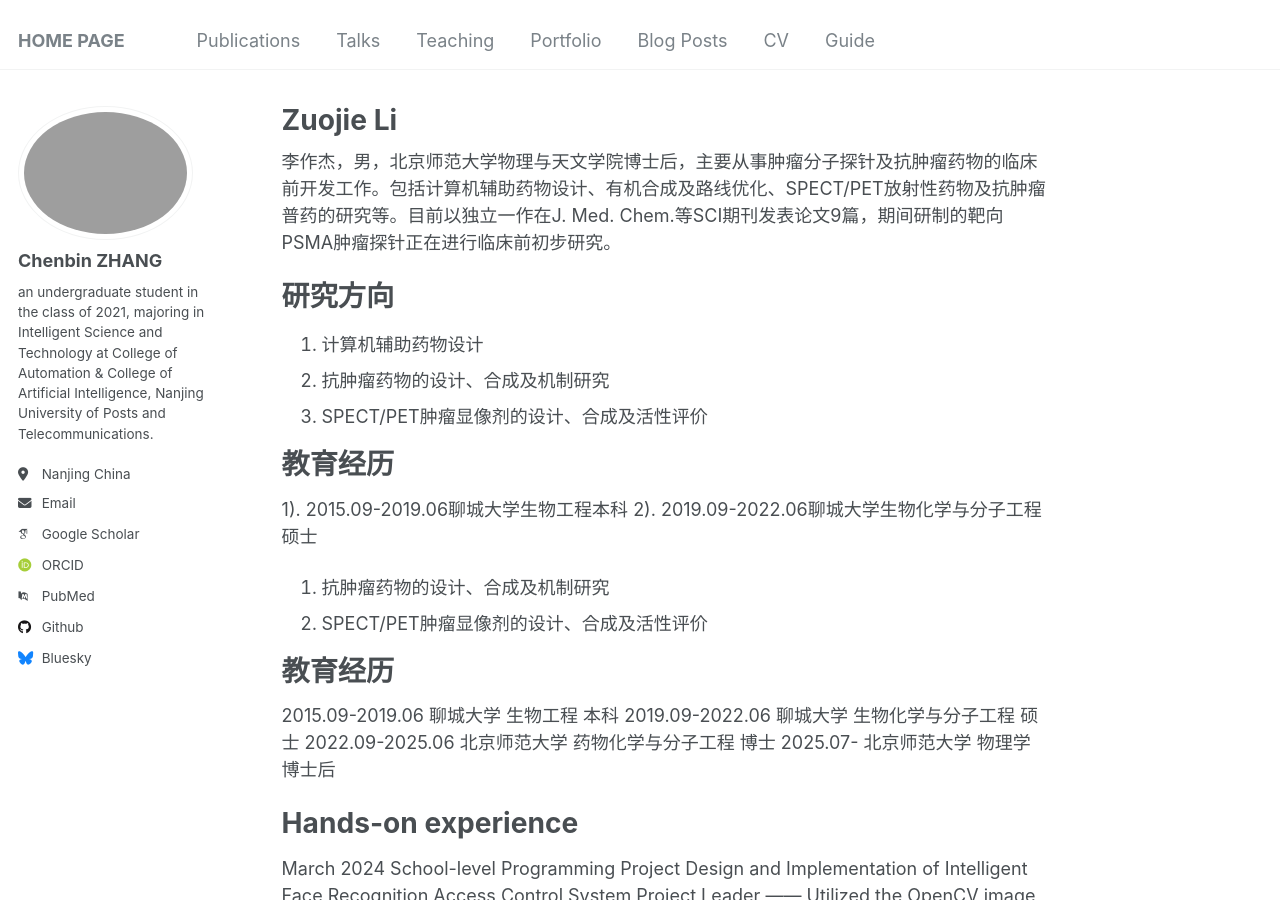
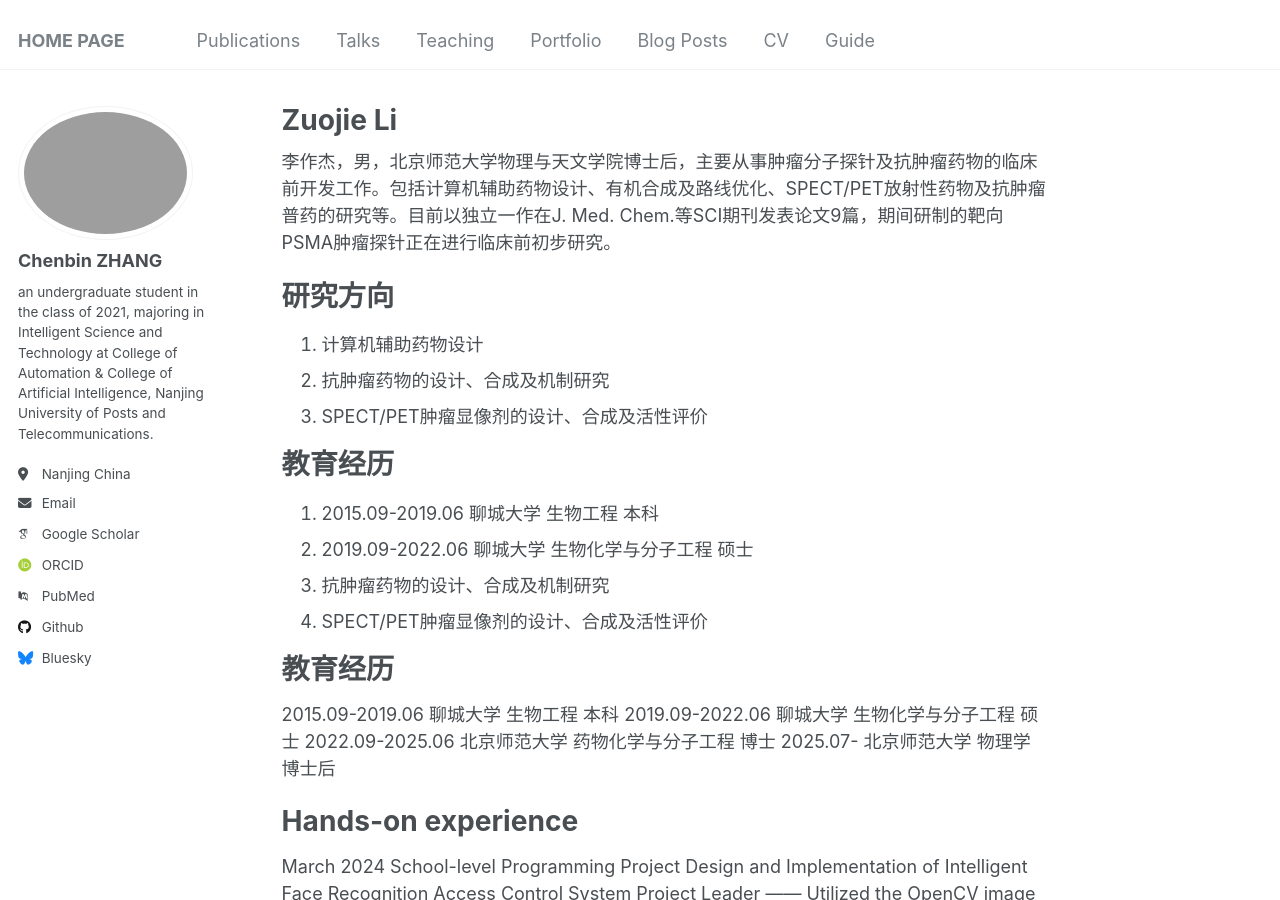
Before and after one commit to Infinity-LZJ/Zuojie_Li.github, a Jekyll site: the page built from _pages/about.md, in a window 1280 px wide and 900 px high. Built offline with Jekyll 4.4.1, drawn with Linux system fonts in a browser that asks for light colours; some web fonts are replaced.

Commit message:
Update about.md

```diff
--- a/_pages/about.md
+++ b/_pages/about.md
@@ -17,10 +17,10 @@ redirect_from:
 
 教育经历
 ======
-1). 2015.09-2019.06聊城大学生物工程本科
-2). 2019.09-2022.06聊城大学生物化学与分子工程硕士
-2. 抗肿瘤药物的设计、合成及机制研究
-3. SPECT/PET肿瘤显像剂的设计、合成及活性评价
+1. 2015.09-2019.06 聊城大学 生物工程 本科
+2. 2019.09-2022.06 聊城大学 生物化学与分子工程 硕士
+3. 抗肿瘤药物的设计、合成及机制研究
+4. SPECT/PET肿瘤显像剂的设计、合成及活性评价
 
 教育经历
 ======
```
